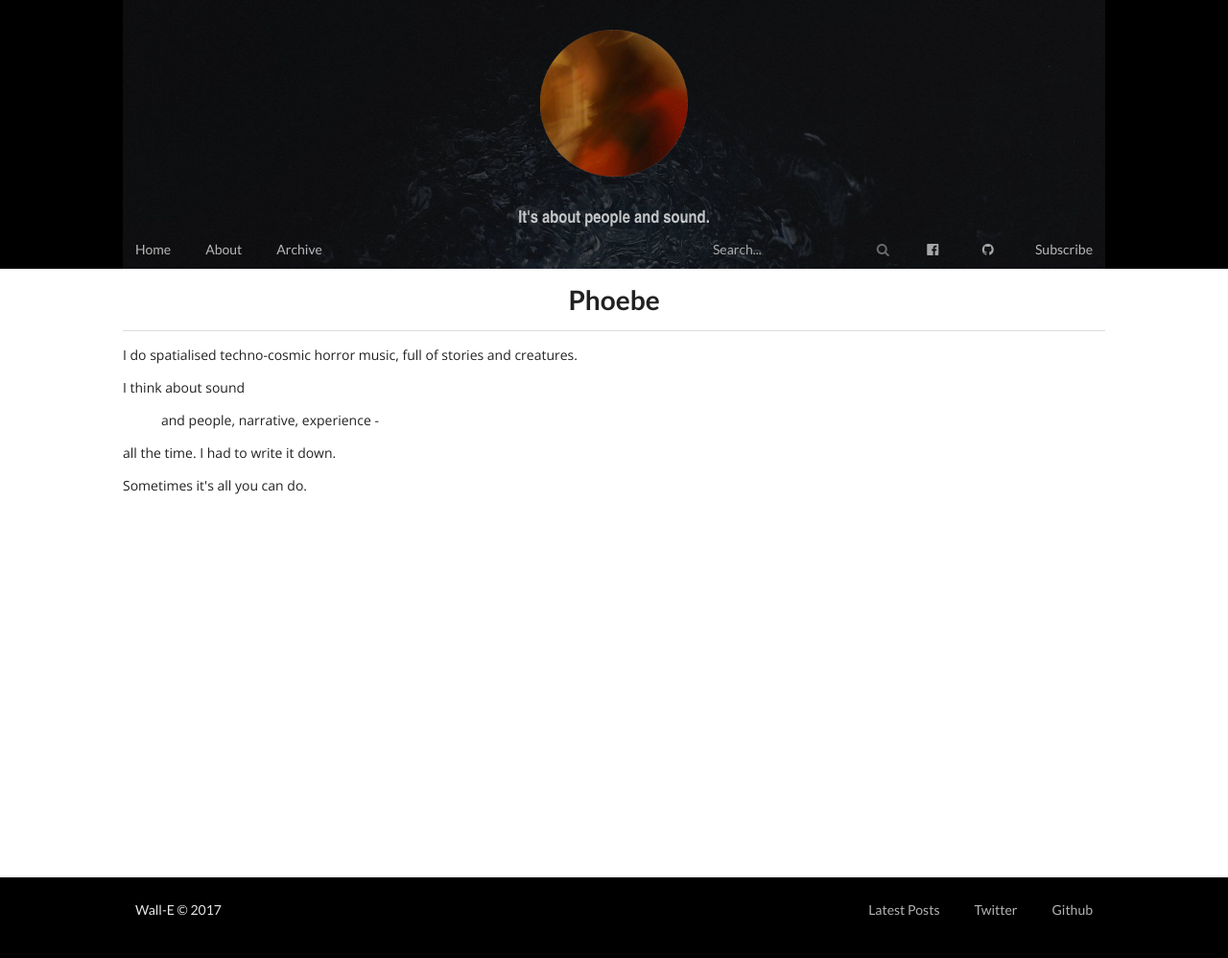
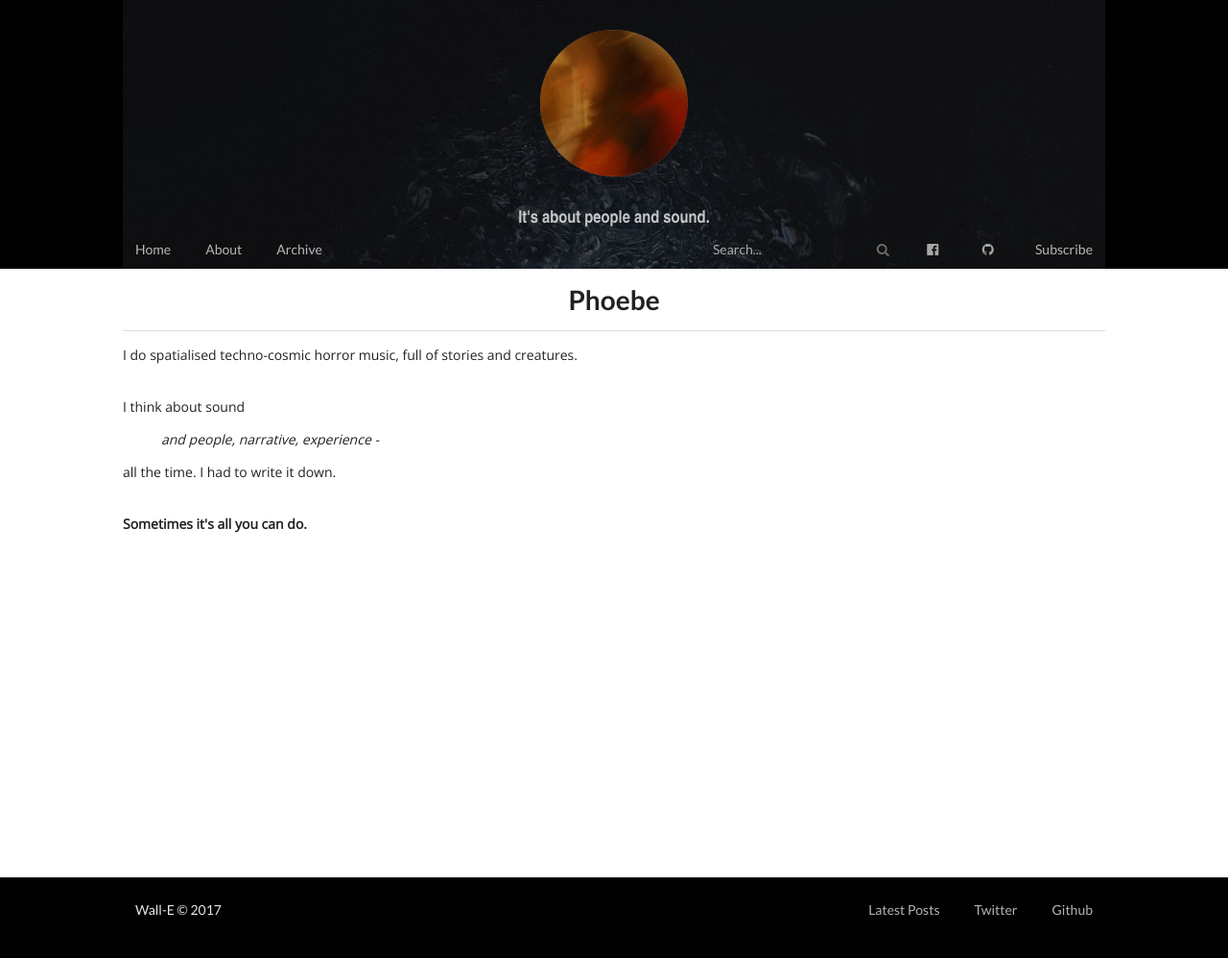
Before and after one commit to ZOOCHOSIS-BLOG/ZOOCHOSIS-BLOG.github.io, a Jekyll site: the page built from about.html, in a window 1280 px wide. Shown: the whole page at 96% size. Built offline with Jekyll 4.4.1, drawn with Linux system fonts in a browser that asks for light colours.

Commit message:
maybe aout done

```diff
--- a/about.html
+++ b/about.html
@@ -6,11 +6,9 @@ title: Phoebe
 <p>
 I do spatialised techno-cosmic horror music, full of stories and creatures.
 </p>
-
+<br>
 <p>I think about sound</p>
-<blockquote>and people, narrative, experience -</blockquote>
+<blockquote><i>and people, narrative, experience -</i></blockquote>
 <p>all the time. I had to write it down.</p>
-
-
-
-Sometimes it's all you can do.
+<br>
+<b>Sometimes it's all you can do.</b>
```
